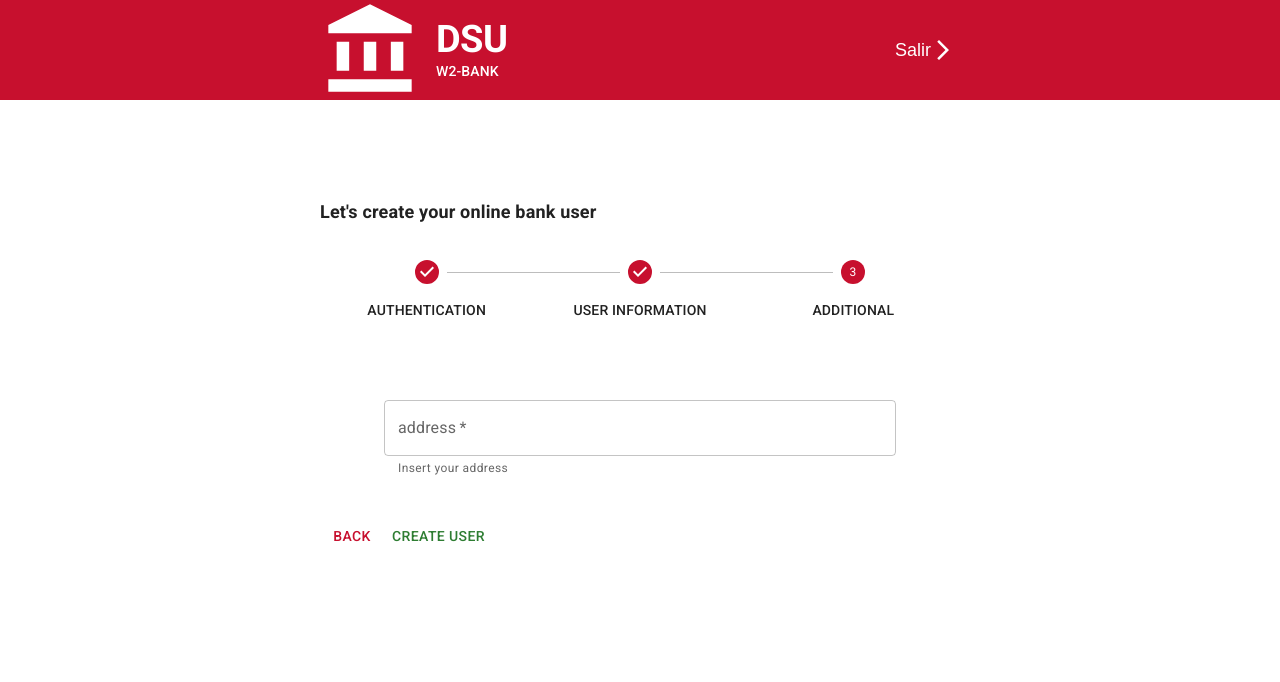
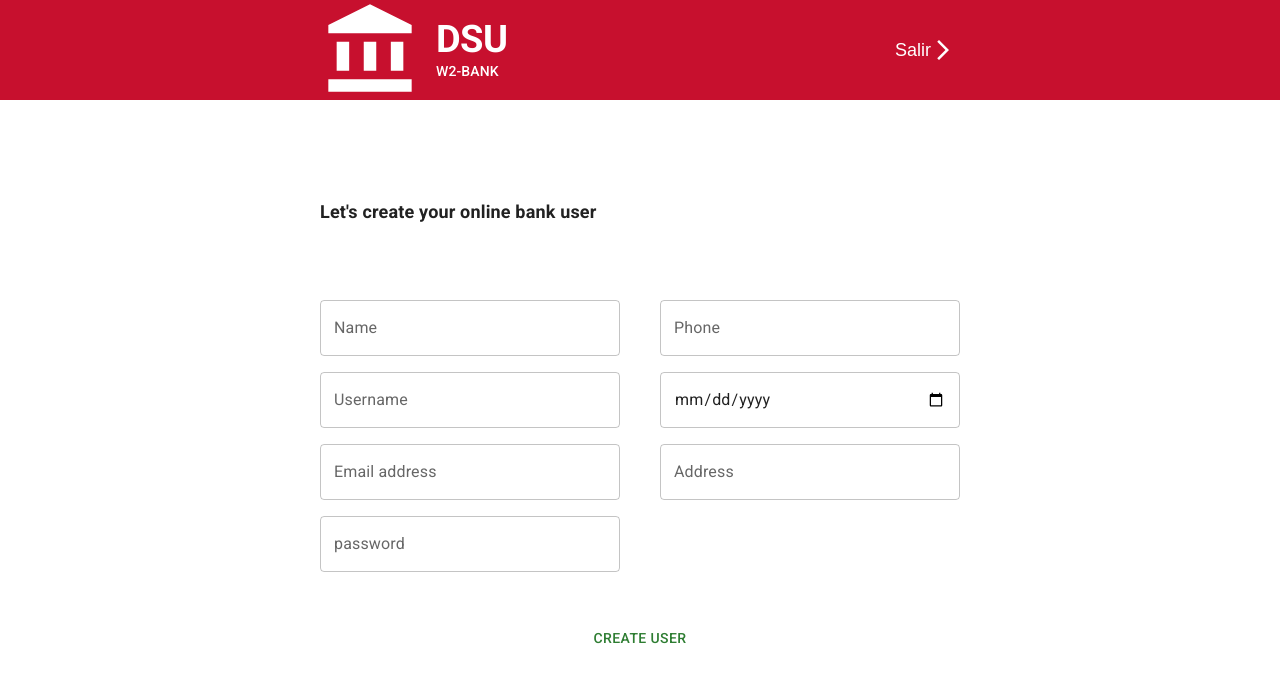
Before and after one commit to kunjolee/bank-frontend, a React (Vite) app: page /create-user in a window 1280 px wide. Shown: the top 682 px of the page. Built offline with nearby package versions, Linux system fonts and the light colour scheme.

Commit message:
feat: user done

```diff
--- a/package.json
+++ b/package.json
@@ -14,11 +14,14 @@
     "@mui/icons-material": "^5.10.6",
     "@mui/material": "^5.10.7",
     "@reduxjs/toolkit": "^1.8.5",
+    "@types/js-cookie": "^3.0.2",
     "@types/react-router-dom": "^5.3.3",
     "axios": "^1.0.0",
+    "js-cookie": "^3.0.1",
     "notistack": "^2.0.5",
     "react": "^18.2.0",
     "react-dom": "^18.2.0",
+    "react-hook-form": "^7.38.0",
     "react-redux": "^8.0.4",
     "react-router-dom": "6"
   },
--- a/src/api/axios.ts
+++ b/src/api/axios.ts
@@ -1,5 +1,6 @@
 import axios from 'axios';
 
 export const api = axios.create({
-    baseURL: 'http://localhost:8001/api'
+    baseURL: 'http://localhost:8001/api',
+    withCredentials: true,
 })
--- a/src/components/CreateForm/Additional.tsx
+++ b/src/components/CreateForm/Additional.tsx
@@ -3,12 +3,9 @@ import { CreateUserForm } from '../../interfaces';
 import { Button, TextField } from '@mui/material';
 
 interface Props {
-  setControlSteps: Dispatch<SetStateAction<number>>;
-}
-
-interface Props {
   form: CreateUserForm
   handleChange: (e: ChangeEvent<HTMLInputElement>) => void;
+  setControlSteps: Dispatch<SetStateAction<number>>;
 }
 
 export const Additional = ({ form, handleChange, setControlSteps }: Props ) => {
--- a/src/components/CreateForm/Authentication.tsx
+++ b/src/components/CreateForm/Authentication.tsx
@@ -1,4 +1,5 @@
-import { ChangeEvent, useState } from 'react';
+import { ChangeEvent, Dispatch, SetStateAction, useState } from 'react';
+import { useForm } from 'react-hook-form';
 
 import { TextField } from '@mui/material'
 
@@ -9,12 +10,30 @@ interface Props {
   handleChange: (e: ChangeEvent<HTMLInputElement>) => void;
 }
 
+type FormData = {
+  name:     string
+  email:    string,
+  password: string,
+};
+
+
 export const Authentication = ({ form, handleChange }: Props) => {
+  const { register, handleSubmit, formState: { errors }, reset } = useForm<FormData>();
   const [isTouched, setIsTouched] = useState(false);
-  const { username, email, password } = form;
+  const { username, email, pass } = form;
 
   return (
     <>
+      <TextField
+        label='Name'
+        { ...register('name', {
+          required: 'Name required',
+          minLength: { value: 2, message: 'Name should be at least 2 characters'}
+        })}
+        error={ !!errors.name }
+        helperText={ errors.name?.message }
+        sx={{mb: '1rem', width: '80%'}}
+      />
       <TextField
         sx={{ width: '80%'}}
         label='username'
@@ -41,12 +60,12 @@ export const Authentication = ({ form, handleChange }: Props) => {
       />
       <TextField
         sx={{ width: '80%'}}
-        label='password'
-        name='password'
-        helperText='Insert your password'
-        value={ password }
-        error={ isTouched && password.length === 0 }
-        type='password'
+        label='pass'
+        name='pass'
+        helperText='Insert your pass'
+        value={ pass }
+        error={ isTouched && pass.length === 0 }
+        type='pass'
         onChange={ handleChange }
         onBlur={ () => setIsTouched( true ) }
         required
--- a/src/interfaces/Auth.ts
+++ b/src/interfaces/Auth.ts
@@ -4,5 +4,5 @@ export interface IAuth {
     msg: string;
     ok: boolean;
     token: string;
-    user: IUser
+    user?: IUser
 }
--- a/src/pages/CreateUser.tsx
+++ b/src/pages/CreateUser.tsx
@@ -1,72 +1,60 @@
 import { useState } from 'react';
 import { useNavigate } from 'react-router-dom';
+import { useForm } from 'react-hook-form';
+import Cookies from 'js-cookie';
 
-import { Box, Step, Stepper, useTheme, Button, IconButton, Typography, StepLabel } from '@mui/material';
+
+import { Box,useTheme, Button, IconButton, Typography, StepLabel, Grid, TextField, CircularProgress } from '@mui/material';
+
 import AccountBalanceIcon from '@mui/icons-material/AccountBalance';
 import ArrowForwardIosIcon from '@mui/icons-material/ArrowForwardIos';
-import { Additional, Authentication, Information } from '../components/CreateForm';
-import { useForm, useShowMessage } from '../hooks';
-import { CreateUserForm } from '../interfaces/User';
+import { useShowMessage } from '../hooks';
+import { IAuth, CreateUserForm } from '../interfaces';
 import { useAppDispatch } from '../store';
-import { createUserThunk } from '../store/slices/auth';
+import { createUserThunk, setLogin } from '../store/slices/auth';
+import { isEmail, isNumberText } from '../utils';
+import { api } from '../api/axios';
 
-
-const STEPS = ['AUTHENTICATION','USER INFORMATION', 'ADDITIONAL'];
 
 const CreateUser = () => {
 
   const theme = useTheme();
-  const [controlSteps, setControlSteps] = useState(2);
-
   const dispatch = useAppDispatch();
 
   const navigate = useNavigate();
 
   const showMessage = useShowMessage();
 
-  const { form, handleChange } = useForm<CreateUserForm>({
-    username: '',
-    email: '',
-    pass: '',
-    name: '',
-    phone: '',
-    birthdate: '',
-    address: ''
-  });
+  const { register, handleSubmit, formState: { errors }, reset } = useForm<CreateUserForm>();
+  const [loading, setLoading] = useState(false);
 
-// auth: email , pass, username
-// user information: name, phone, birthdate
-// additional: address
+  const onSave = async (form: CreateUserForm) => {
 
-  const nextStep = () => {
+    setLoading(true);
 
-    if ( controlSteps === 0) {
-      if (!form.username || !form.email || !form.pass) return;
+    try {
+      const { data } = await api.post<IAuth>('/users', form);
 
+      dispatch(setLogin( data ));
+      showMessage('User saved successfully', 'success');
+      Cookies.set('token', data.token);
 
-    } else if ( controlSteps === 1) {
-      if (!form.name || !form.phone || !form.birthdate) return;
+      navigate('/');
 
-    } else if ( controlSteps === 2) {
-      if (!form.address) return;
+    } catch (error: any) {
 
+      Cookies.remove('token');
+
+      console.log('Create User error. Try later', error);
+      error.response.data.forEach((el:any)=>{
+        showMessage(el.msg, 'error');
+      });
+
+    }finally{
+
+      setLoading(false);
     }
 
-    setControlSteps(prev => prev + 1);
-  }
-
-  const onSave = () => {
-    setControlSteps(prev => prev + 1);
-
-    dispatch(createUserThunk({
-      form,
-      navigate,
-      showMessage
-    }));
-
-    setTimeout( () => {
-      navigate('/')
-    }, 3500)
   }
 
   return (
@@ -108,42 +96,98 @@ const CreateUser = () => {
         <Typography variant='subtitle1'>
           Let's create your online bank user
         </Typography>
-        <Stepper sx={{ my: '2rem'}} activeStep={controlSteps} alternativeLabel >
-            {
-              STEPS.map(step => (
-                <Step key={ step }>
-                  <StepLabel>
-                    { step }
-                  </StepLabel>
-                </Step>
-              ))
-            }
-        </Stepper>
-
-        <Box m='4rem 0 2rem' textAlign='center'>
-          {
-            controlSteps === 0
-            ? <Authentication form={form} handleChange={handleChange} />
-            : controlSteps === 1
-            ? <Information form={form} handleChange={handleChange} />
-            : controlSteps === 2
-              ? <Additional form={form} handleChange={handleChange} setControlSteps={setControlSteps}/>
-              : (
-                  <Typography m='10rem' variant='h2' component='h2' fontSize={60}>
-                     Welcome <span style={{ color: '#42ba96'}}>{form.username}!</span>
-                  </Typography>
-                )
-          }
-        </Box>
-        {
-          controlSteps > 0 && controlSteps < 3 && <Button onClick={() => setControlSteps((prev) => prev - 1)}>Back</Button>
-        }
-        {
-          controlSteps < 2 && <Button onClick={nextStep}>Next</Button>
-        }
-        {
-          controlSteps === 2 && <Button onClick={onSave} color='success'>Create User</Button>
-        }
+        <form onSubmit={ handleSubmit(onSave) } noValidate>
+          <Grid container spacing={5} my={'2rem'}>
+            <Grid item xs={12} md={6}>
+              <TextField
+                fullWidth
+                label='Name'
+                { ...register('name', {
+                  required: 'Name required',
+                  minLength: { value: 2, message: 'Name should be at least 2 characters'}
+                })}
+                error={ !!errors.name }
+                helperText={ errors.name?.message }
+                sx={{mb: '1rem'}}
+                />
+              <TextField
+                fullWidth
+                label='Username'
+                {
+                  ...register('username', {
+                    required: 'Username required',
+                    minLength: { value: 2, message: 'Username should be at least 2 characters'}
+                  })
+                }
+                error={ !!errors.username }
+                helperText={ errors.username?.message }
+                sx={{mb: '1rem'}}
+              />
+              <TextField
+                type='email'
+                fullWidth
+                label='Email address'
+                {...register('email', {
+                required: 'Email required',
+                validate: isEmail
+                })}
+                error={ !!errors.email  }
+                helperText={ errors.email?.message }
+                sx={{mb: '1rem'}}
+              />
+              <TextField
+                fullWidth
+                label='password'
+                type='password'
+                { ...register('pass', {
+                required: 'Password required',
+                minLength: { value: 6, message: 'Password should be at least 6 characters' }
+                }) }
+                error={ !!errors.pass }
+                helperText={ errors.pass?.message }
+                sx={{mb: '1rem'}}
+              />
+            </Grid>
+            <Grid item xs={12} md={6}>
+            <TextField
+                fullWidth
+                label='Phone'
+                { ...register('phone', {
+                  required: 'phone required',
+                  minLength: { value: 8, message: 'phone should be at least 8 characters'},
+                  validate: isNumberText
+                })}
+                error={ !!errors.phone }
+                helperText={ errors.phone?.message }
+                sx={{mb: '1rem'}}
+              />
+              <TextField
+                fullWidth
+                type='date'
+                {
+                  ...register('birthdate', {
+                    required: 'birthdate required',
+                  })
+                }
+                error={ !!errors.birthdate }
+                helperText={ errors.birthdate?.message }
+                sx={{mb: '1rem'}}
+              />
+              <TextField
+                fullWidth
+                label='Address'
+                {...register('address', {
+                required: 'Address required',
+                })}
+                error={ !!errors.address  }
+                helperText={ errors.address?.message }
+                sx={{mb: '1rem'}}
+              />
+            </Grid>
+          </Grid>
+          <Button fullWidth color='success' type='submit' >CREATE USER</Button>
+          <CircularProgress sx={{ display: loading ? 'flex' : 'none' }}/>
+        </form>
       </Box>
     </>
   )
--- a/src/store/slices/auth/authSlice.ts
+++ b/src/store/slices/auth/authSlice.ts
@@ -16,8 +16,8 @@ export const authSlice = createSlice({
         setLogin: (state, action: PayloadAction<IAuth>) => {
             state.auth = action.payload;
         },
-        setLogout: (state) => {
-            state.auth = null;
+        setLogout: (state, action: PayloadAction<IAuth>) => {
+            state.auth =  action.payload;
         },
         setCreateUser: (state, action: PayloadAction<IAuth>) => {
             state.auth = action.payload
--- /dev/null
+++ b/src/utils/index.ts
@@ -0,0 +1 @@
+export * from './validationsForm'
--- /dev/null
+++ b/src/utils/validationsForm.ts
@@ -0,0 +1,22 @@
+export const isValidEmail = (email: string): boolean => {
+
+    const match = String(email)
+        .toLowerCase()
+        .match(
+          /^(([^<>()[\]\\.,;:\s@"]+(\.[^<>()[\]\\.,;:\s@"]+)*)|(".+"))@((\[[0-9]{1,3}\.[0-9]{1,3}\.[0-9]{1,3}\.[0-9]{1,3}\])|(([a-zA-Z\-0-9]+\.)+[a-zA-Z]{2,}))$/
+        );
+
+      return !!match;
+  };
+
+  export const isEmail = (email: string): string | undefined => {
+    return isValidEmail(email)
+      ? undefined
+      : 'Invalid email. Please write a correct format email';
+  }
+
+  export const isNumberText = (text: string): string | undefined => {
+    return /^\d*\.?\d*$/.test(text)
+      ? undefined
+      : 'Should be just a number';
+  }
```
Also changed, not shown: src/components/PrivateRouter.tsx (+33 -4 lines), src/pages/Home.tsx (+15 -0 lines), src/store/slices/auth/thunk.ts (+46 -12 lines), 1 other file (tests, documents, lock files or other folders).
